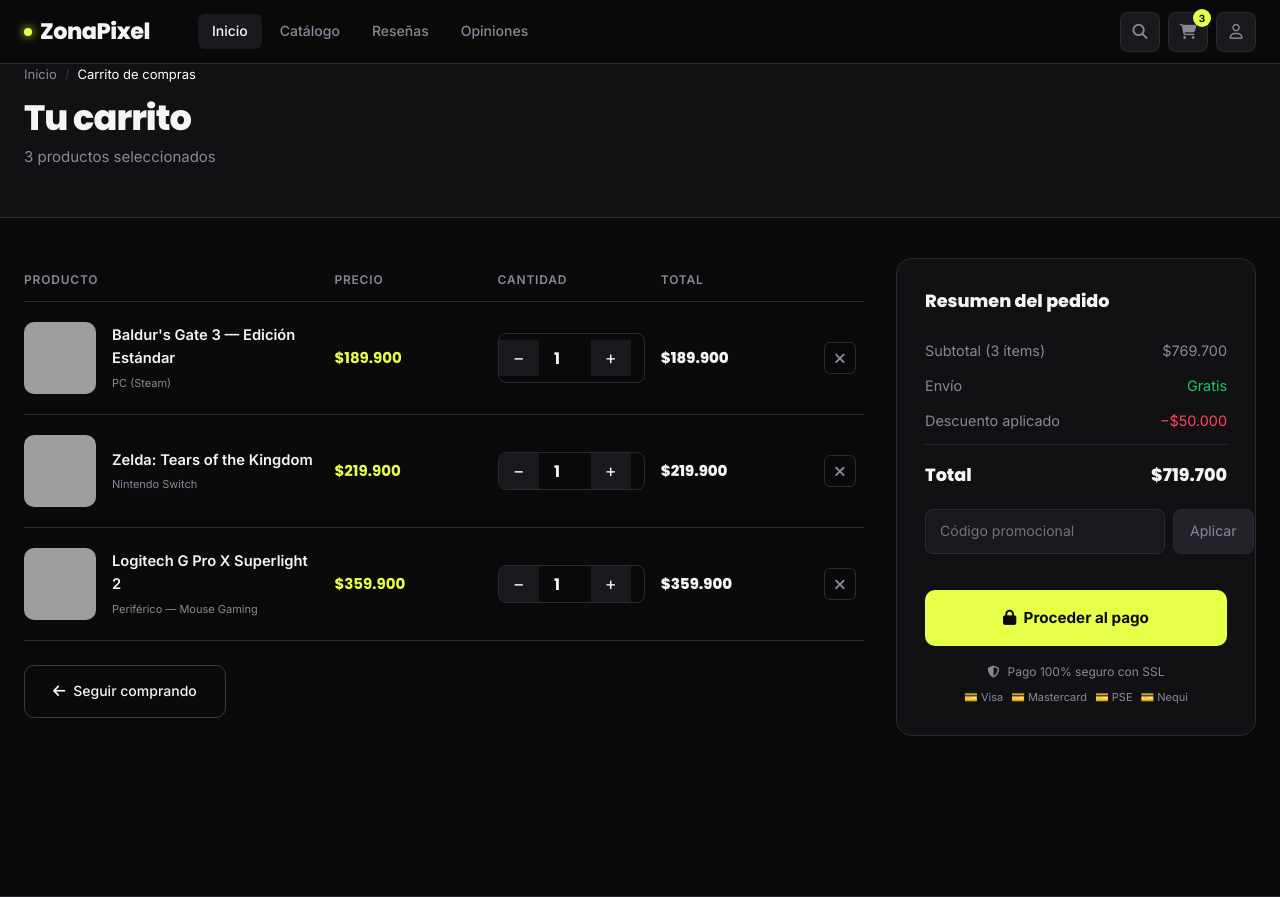
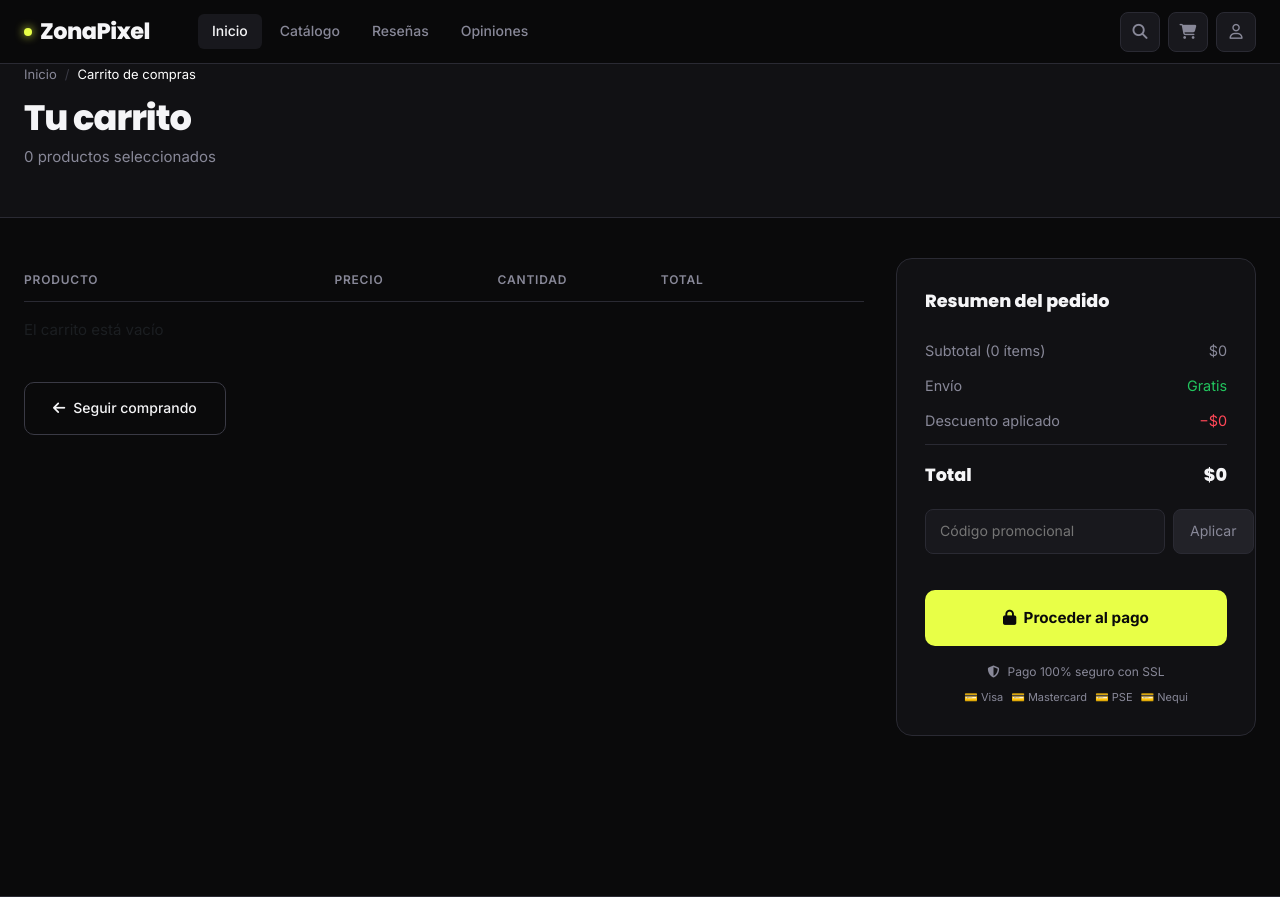
Before and after one commit to MillerMora/ZonaPixelStore, a PHP site: page /views/carrito.php in a window 1280 px wide. Shown: the top 897 px of the page. Run offline with PHP 8.4, Linux system fonts and the light colour scheme; the visitor is signed in with stand-in values (Sample User, id 1); data comes from the database, SQL or seed files in the repository; grey boxes are pictures that could not be loaded.

Commit message:
carrito funcional

```diff
--- a/views/carrito.php
+++ b/views/carrito.php
@@ -1,9 +1,25 @@
 <?php
-/**
- * Vista de carrito de compras (contenido estático de demostración: ítems, resumen, cupón).
- * La interactividad de filas y cupón la aporta cartInteractions.js en el cliente.
- */
 session_start();
+require_once __DIR__ . '/php/carrito/carritoModel.php';
+
+function carrito_fmt_cop($valor)
+{
+  return '$' . number_format((float) $valor, 0, ',', '.');
+}
+
+$items = carrito_items_actuales();
+$cantidad_total = carrito_contar_items_actuales();
+$subtotal = 0.0;
+foreach ($items as $it) {
+  $subtotal += (float) ($it['subtotal'] ?? 0);
+}
+$descuento = isset($_SESSION['carrito_descuento']) ? (float) $_SESSION['carrito_descuento'] : 0.0;
+if ($descuento > $subtotal) {
+  $descuento = $subtotal;
+}
+$total = $subtotal - $descuento;
+$codigo_aplicado = $_SESSION['carrito_codigo'] ?? '';
+
 $logueo = null;
 if (isset($_SESSION['rol'])){
   $logueo = $_SESSION['rol'];
@@ -48,7 +64,7 @@
       <a href="/index.php">Inicio</a><span>/</span><span class="text-white">Carrito de compras</span>
     </div>
     <h1 class="page-hero-title">Tu carrito</h1>
-    <p class="page-hero-sub">3 productos seleccionados</p>
+    <p class="page-hero-sub"><span id="cartItemsCount"><?php echo (int) $cantidad_total; ?></span> productos seleccionados</p>
   </div>
 </div>
 
@@ -65,68 +81,34 @@
         <span></span>
       </div>
 
-      <div class="cart-item">
+      <?php if (empty($items)): ?>
+        <div class="text-muted py-3" id="cartEmptyMsg">El carrito está vacío</div>
+      <?php else: ?>
+        <?php foreach ($items as $it): ?>
+          <div class="cart-item" data-item-id="<?php echo htmlspecialchars((string) $it['id_item'], ENT_QUOTES, 'UTF-8'); ?>">
             <div class="cart-item-info">
-          <img src="https://image.api.playstation.com/vulcan/ap/rnd/202302/2321/ba706e54d68d10a0eb6ab7c36cdad9178c58b7fb7bb03d28.png" class="cart-item-img" alt="" />
+              <img src="<?php echo htmlspecialchars($it['imagen'] ?? '', ENT_QUOTES, 'UTF-8'); ?>" class="cart-item-img" alt="" />
               <div>
-            <div class="cart-item-name">Baldur's Gate 3 — Edición Estándar</div>
-            <div class="cart-item-platform">PC (Steam)</div>
+                <div class="cart-item-name"><?php echo htmlspecialchars($it['nombre'] ?? '', ENT_QUOTES, 'UTF-8'); ?></div>
+                <?php if (!empty($it['opcion'])): ?><div class="cart-item-platform"><?php echo htmlspecialchars($it['opcion'], ENT_QUOTES, 'UTF-8'); ?></div><?php endif; ?>
               </div>
             </div>
-        <div class="cart-item-price">$189.900</div>
+            <div class="cart-item-price" data-price="<?php echo (float) $it['precio']; ?>"><?php echo carrito_fmt_cop($it['precio']); ?></div>
             <div>
               <div class="qty-control">
                 <button class="qty-btn qty-minus h-36">−</button>
-            <input type="number" class="qty-input" value="1" class="h-36" />
+                <input type="number" class="qty-input h-36" value="<?php echo (int) $it['cantidad']; ?>" min="1" />
                 <button class="qty-btn qty-plus h-36">+</button>
               </div>
             </div>
-        <div class="cart-item-total">$189.900</div>
+            <div class="cart-item-total"><?php echo carrito_fmt_cop($it['subtotal']); ?></div>
             <button class="cart-remove"><i class="fas fa-times"></i></button>
           </div>
-
-      <div class="cart-item">
-        <div class="cart-item-info">
-          <img src="https://upload.wikimedia.org/wikipedia/en/f/fb/The_Legend_of_Zelda_Tears_of_the_Kingdom_cover.jpg" class="cart-item-img" alt="" />
-          <div>
-            <div class="cart-item-name">Zelda: Tears of the Kingdom</div>
-            <div class="cart-item-platform">Nintendo Switch</div>
-          </div>
-        </div>
-        <div class="cart-item-price">$219.900</div>
-        <div>
-          <div class="qty-control">
-            <button class="qty-btn qty-minus h-36">−</button>
-            <input type="number" class="qty-input h-36" value="1" />
-            <button class="qty-btn qty-plus h-36">+</button>
-          </div>
-        </div>
-        <div class="cart-item-total">$219.900</div>
-        <button class="cart-remove"><i class="fas fa-times"></i></button>
-      </div>
-
-      <div class="cart-item">
-        <div class="cart-item-info">
-          <img src="https://images.unsplash.com/photo-1596443686812-2f45229eebc3?w=500&q=80" class="cart-item-img" alt="" />
-          <div>
-            <div class="cart-item-name">Logitech G Pro X Superlight 2</div>
-            <div class="cart-item-platform">Periférico — Mouse Gaming</div>
-          </div>
-        </div>
-        <div class="cart-item-price">$359.900</div>
-        <div>
-          <div class="qty-control">
-            <button class="qty-btn qty-minus h-36">−</button>
-            <input type="number" class="qty-input h-36" value="1" />
-            <button class="qty-btn qty-plus h-36">+</button>
-          </div>
-        </div>
-        <div class="cart-item-total">$359.900</div>
-        <button class="cart-remove"><i class="fas fa-times"></i></button>
-      </div>
+        <?php endforeach; ?>
+      <?php endif; ?>
 
       <div class="d-flex justify-content-between align-items-center flex-wrap gap-3 mt-4">
-<a href="./catalogo.html" class="btn-secondary d-inline-flex align-items-center gap-2 text-decoration-none">
+<a href="./catalogo.php" class="btn-secondary d-inline-flex align-items-center gap-2 text-decoration-none">
           <i class="fas fa-arrow-left"></i> Seguir comprando
         </a>
       </div>
@@ -136,15 +118,16 @@
     <div>
       <div class="order-summary">
         <div class="order-summary-title">Resumen del pedido</div>
-        <div class="summary-row"><span>Subtotal (3 ítems)</span><span>$769.700</span></div>
+        <div class="summary-row"><span>Subtotal (<span id="summaryItemCount"><?php echo (int) $cantidad_total; ?></span> ítems)</span><span id="summarySubtotal"><?php echo carrito_fmt_cop($subtotal); ?></span></div>
         <div class="summary-row"><span>Envío</span><span class="fg-success">Gratis</span></div>
-        <div class="summary-row"><span>Descuento aplicado</span><span class="fg-red">−$50.000</span></div>
-        <div class="summary-row total"><span>Total</span><span>$719.700</span></div>
+        <div class="summary-row"><span>Descuento aplicado</span><span class="fg-red" id="summaryDiscount">−<?php echo carrito_fmt_cop($descuento); ?></span></div>
+        <div class="summary-row total"><span>Total</span><span id="summaryTotal"><?php echo carrito_fmt_cop($total); ?></span></div>
 
         <div class="promo-input-row">
-          <input type="text" class="promo-input" placeholder="Código promocional" />
+          <input type="text" class="promo-input" placeholder="Código promocional" value="<?php echo htmlspecialchars($codigo_aplicado, ENT_QUOTES, 'UTF-8'); ?>" />
           <button class="btn-apply">Aplicar</button>
         </div>
+        <div id="promoMessage" class="small mt-2"></div>
 
         <button class="btn-checkout">
           <i class="fas fa-lock"></i> &nbsp;Proceder al pago
@@ -167,6 +150,18 @@
 ?>
 
 <script type="module" src="../js/main.js"></script>
+<script>
+  (function () {
+    var msg = document.getElementById('promoMessage');
+    if (!msg) return;
+    window.zpCartUi = {
+      setMessage: function (text, ok) {
+        msg.textContent = text || '';
+        msg.className = 'small mt-2 ' + (ok ? 'fg-success' : 'fg-red');
+      }
+    };
+  })();
+</script>
 <script src="https://cdn.jsdelivr.net/npm/bootstrap@5.3.3/dist/js/bootstrap.bundle.min.js"></script>
 </body>
 </html>
--- a/views/plantillas/navbar_admin.php
+++ b/views/plantillas/navbar_admin.php
@@ -1,3 +1,9 @@
+<?php
+if (!function_exists('carrito_contar_items_actuales')) {
+    require_once __DIR__ . '/../php/carrito/carritoModel.php';
+}
+$carrito_count = carrito_contar_items_actuales();
+?>
 <!-- Barra para administrador: acceso a dashboard y menú desplegable de cuenta -->
 <nav class="navbar">
     <div class="container">
@@ -14,7 +20,9 @@
             <button class="nav-icon-btn" title="Buscar"><i class="fas fa-search"></i></button>
             <a href="/views/carrito.php" class="nav-icon-btn" title="Carrito">
                 <i class="fas fa-shopping-cart"></i>
-                <span class="badge-count">3</span>
+                <?php if ($carrito_count > 0): ?>
+                <span class="badge-count"><?php echo (int) $carrito_count; ?></span>
+                <?php endif; ?>
             </a>
             <div class="user-dropdown">
                 <button class="nav-icon-btn user-dropdown-toggle" title="Cuenta" aria-expanded="false">
```
Also changed, not shown: views/php/productos/productoModel.php (+62 -0 lines), views/plantillas/navbar_user.php (+9 -1 lines), views/producto.php (+134 -72 lines). Lines whose indentation alone changed are shown as unchanged.
